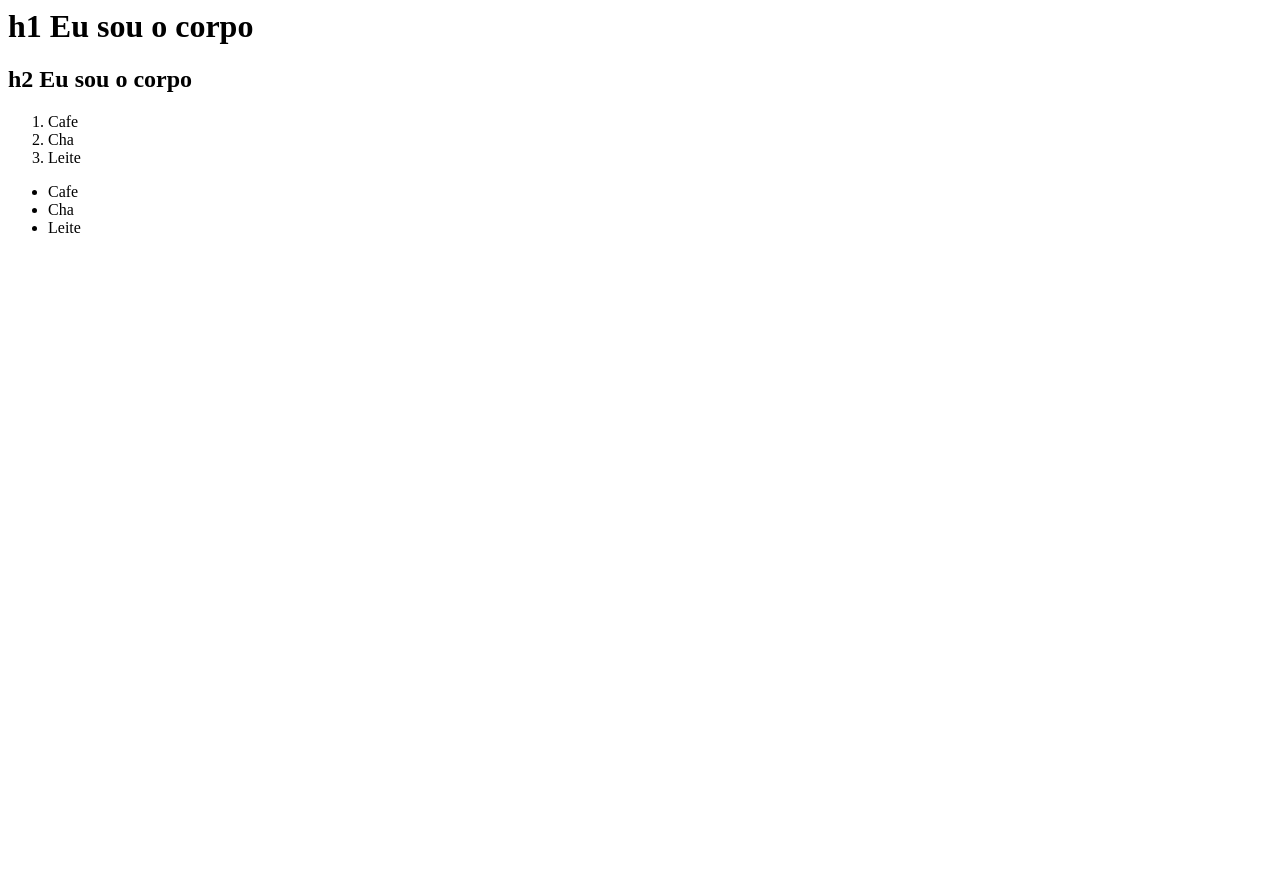
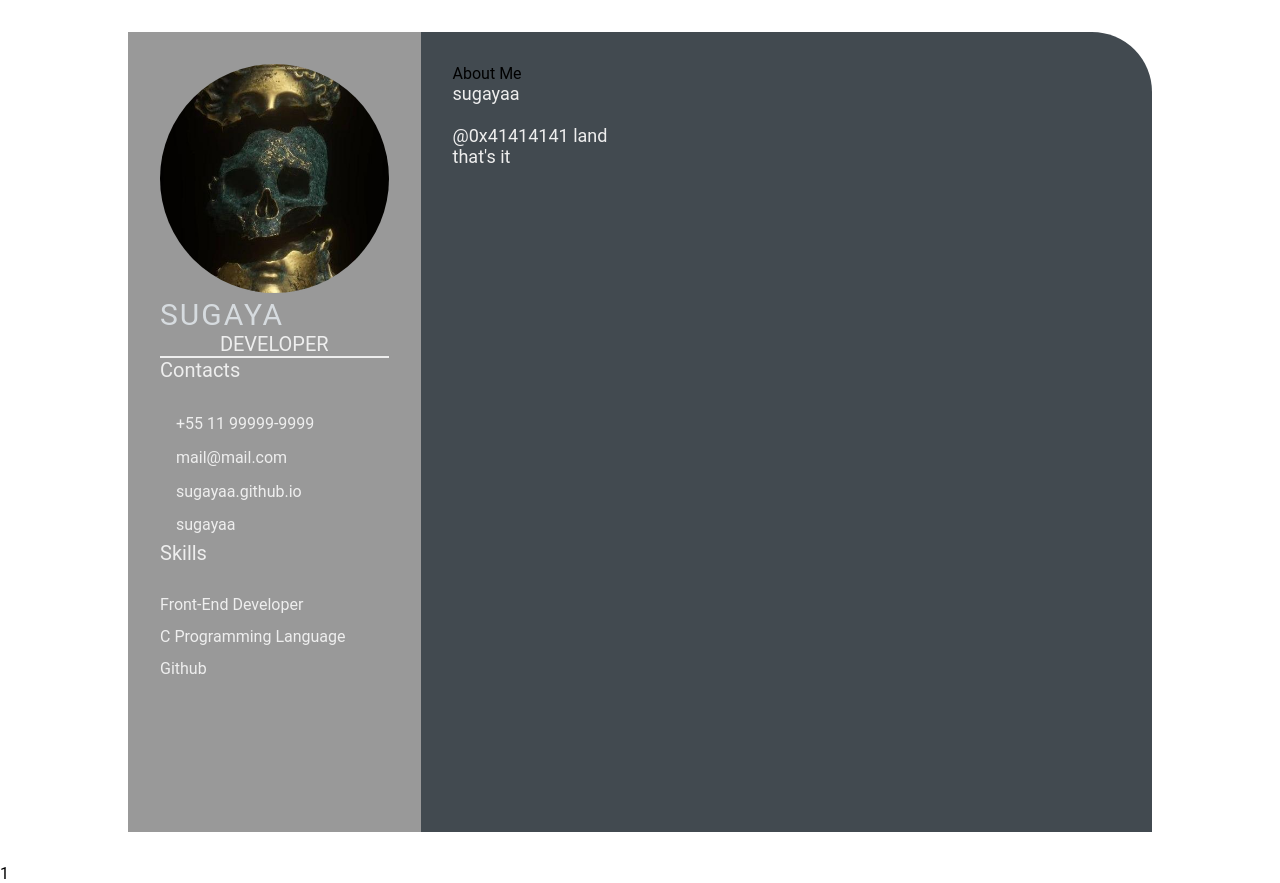
Before and after one commit to sugayaa/sugayaa.github.io, a plain HTML site: page index.html in a window 1280 px wide. Before the commit the page ends 800 px from the top, so only its background shows below. Drawn offline with Linux system fonts and the light colour scheme.

Commit message:
feature: new index, add style.css, add img/

```diff
--- a/index.html
+++ b/index.html
@@ -1,21 +1,56 @@
-<html>
-    <head>
-        <title>
-            Olá, eu sou a cabeça
-        </title>
-    </head>
-    <body>
-        <h1>h1 Eu sou o corpo</h1>
-        <h2>h2 Eu sou o corpo</h2>
-    </body>
-    <ol>
-        <li>Cafe</li>
-        <li>Cha</li>
-        <li>Leite</li>
-    </ol>
-    <ul>
-        <li>Cafe</li>
-        <li>Cha</li>
-        <li>Leite</li>
-    </ul>
-</html>
+<!DOCTYPE html>
+<html lang="en">
+<head>
+    <meta charset="UTF-8">
+    <meta http-equiv="X-UA-Compatible" content="IE=edge">
+    <meta name="viewport" content="width=device-width, initial-scale=1.0">
+    <title>Curriculum Vitae</title>
+
+    <link rel="stylesheet" href="style.css">
+</head>
+<body>
+    <main class="resume-contents">
+        <section class="left-section">
+            <section class="left-section-contents">
+                <div class="profile">
+                    <img class="profile-image" src="img/profile-image.jpeg" alt="Profile image">
+                    <p class="name">Sugaya</p>
+                    <p class="profession">Developer</p>
+                </div>
+                <div class="contact-info">
+                    <p class="left-title">Contacts</p>
+                    <ul>
+                        <li><i class="fa fa-fone"></i>+55 11 99999-9999</li>
+                        <li><i class="fa fa-envelope"></i>mail@mail.com</li>
+                        <li><i class="fa fa-globe"></i>sugayaa.github.io</li>
+                        <li><i class="fa fa-github"></i>sugayaa</li>
+
+                    </ul>
+                </div>
+                <div class="skills">
+                    <p class="left-title">Skills</p>
+                    <ul>
+                        <li><p>Front-End Developer</p></li>
+                        <li><p>C Programming Language</p></li>
+                        <li><p>Github</p></li>
+                    </ul>
+                </div>
+            </section>
+            </section>
+
+            <section class="right-section">
+                <div class="right-section-contents">
+                    <section class="about gap">
+                        <div class="right title">About Me</div>
+                        <p class="about-me-contents">
+                            sugayaa<br>
+                            <br> @0x41414141 land
+                            <br> that's it
+                        </p>
+                    </section>
+                </div>
+            </section>
+        </section>
+    </main>
+</body>
+</html>1
--- /dev/null
+++ b/style.css
@@ -0,0 +1,103 @@
+* {
+    margin: 0;
+    padding: 0;
+    box-sizing: border-box;
+    list-style: none;
+    font-family: 'Roboto', sans-serif;
+}
+
+.resume-contents {
+    min-height: 100vh;
+    width: 80%;
+    margin: 2rem auto;
+    display: grid;
+    grid-template-columns: repeat(7, 1fr);
+}
+
+.left-section {
+    grid-column: span 2;
+    height: 100%;
+    background-color: #999999;
+}
+
+.right-section {
+    grid-column: span 5;
+    height: 100%;
+    background-color: #424a50;
+    border-radius: 0px 60px 0px 0px;
+}
+
+.left-section-contents{
+    padding: 2rem 2rem;
+}
+
+.profile {
+    width: 100%;
+    border-bottom: 2px solid #eeeeee;
+}
+
+.profile .profile-image {
+    width: 100%;
+    border-radius: 100%;
+}
+
+.name {
+    color: #D6DBDF;
+    font-size: 30px;
+    letter-spacing: 2px;
+    text-transform: uppercase;
+}
+
+.profession {
+    color: #eeeeee;
+    font-size: 20px;
+    text-transform: uppercase;
+    text-align: center;
+}
+
+/* .contact-info { border-bottom: 2px solid #1B2631; } */
+.left-title {
+    color: #eeeeee;
+    font-size: 20px;
+}
+
+.contact-info ul {
+    padding-top: 1.5rem;
+}
+
+.contact-info ul li,
+.references ul li {
+    padding: .4rem 0;
+    color: #eeeeee;
+}
+
+.contact-info ul li i,
+.references ul li i {
+    padding-right: 1rem;
+    font-size: 18px;
+    color: #eeeeee;
+}
+
+.skills ul {
+    padding-top: 1.5rem;
+}
+.skills ul li p {
+    padding: .4rem 0;
+    color: #eeeeee;
+}
+
+.right-section-contents {
+    padding: 2rem 2rem;
+}
+
+.right-title {
+    color: #eeeeee;
+}
+
+.gap {
+    padding-bottom: 2rem;
+}
+.about-me-contents {
+    font-size: 18px;
+    color: #eeeeee;
+}
```
Also changed, not shown: img/profile-image.jpeg (added).
